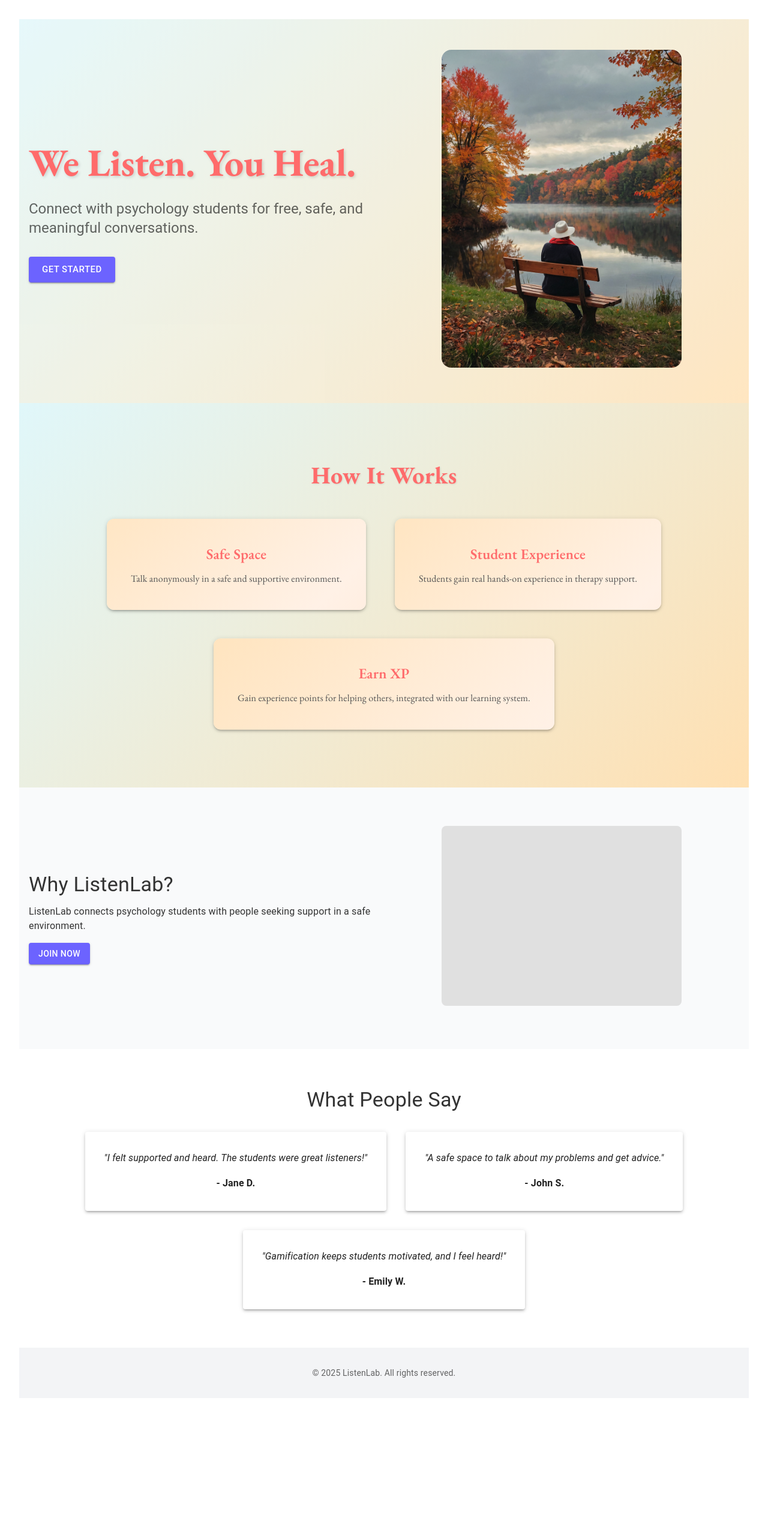
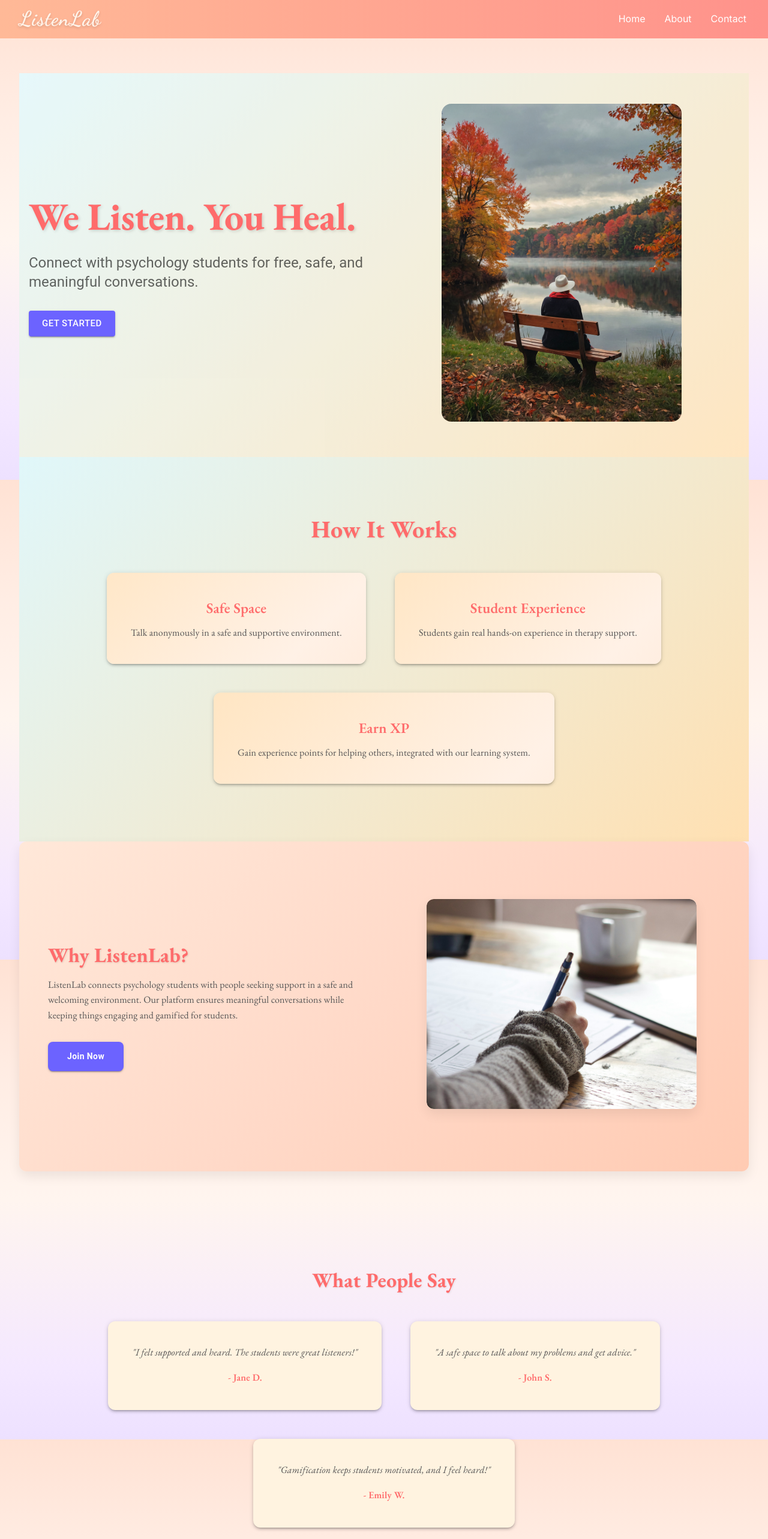
Before and after one commit to Zaymerstone/Hackathon_Mental_Health_Project, a React (Vite) app in the folder frontend/: page / in a window 1280 px wide. Shown: the top 2566 px of the page at 60% size. Before the commit the page ends 2363 px from the top, so only its background shows below. Built offline with nearby package versions, Linux system fonts and the light colour scheme; a web font is replaced by a local one.

Commit message:
Created aesthetic landing page

```diff
--- a/frontend/index.html
+++ b/frontend/index.html
@@ -5,6 +5,7 @@
     <link rel="preconnect" href="https://fonts.gstatic.com" crossorigin />
     <link
       href="https://fonts.googleapis.com/css2?
+      family=Dancing+Script:wght@600;700&display=swap
     family=Inter:wght@400;500;600;700&
     family=Poppins:wght@400;500;600;700&
     family=Dancing+Script:wght@400;500;600;700&
--- a/frontend/src/App.jsx
+++ b/frontend/src/App.jsx
@@ -1,11 +1,16 @@
 import React from "react";
 import "./styles/App.css";
 import Home from "./pages/Home.jsx";
+import Navbar from "./components/Navbar.jsx";
+import Footer from "./components/Footer.jsx";
+import Box from "@mui/material/Box";
 
 function App() {
   return (
-    <div>
+    <div className="page-container">
+      <Navbar />
       <Home />
+      <Footer />
     </div>
   );
 }
--- /dev/null
+++ b/frontend/src/components/Footer.jsx
@@ -0,0 +1,70 @@
+// src/components/Footer.jsx
+import React from "react";
+import { Box, Typography, Link } from "@mui/material";
+
+const Footer = () => {
+  return (
+    <Box
+      sx={{
+        mt: 8,
+        py: 6,
+        px: 3,
+        textAlign: "center",
+        background: "linear-gradient(135deg, #D9E4FF 0%, #FFE0DE 100%)",
+        borderTop: "2px solid rgba(255,255,255,0.4)",
+        boxShadow: "0 -4px 20px rgba(0,0,0,0.05)",
+      }}
+    >
+      {/* Brand */}
+      <Typography
+        variant="h4"
+        sx={{
+          fontFamily: "'Dancing Script', cursive",
+          color: "#FFBFA5",
+          fontWeight: 700,
+          textShadow: "0px 2px 6px rgba(0,0,0,0.15)",
+          mb: 2,
+          userSelect: "none",
+        }}
+      >
+        ListenLab
+      </Typography>
+
+      {/* Footer Links */}
+      <Box sx={{ display: "flex", justifyContent: "center", gap: 4, mb: 3 }}>
+        {["Privacy", "Terms", "Support"].map((text) => (
+          <Link
+            key={text}
+            href="#"
+            underline="none"
+            sx={{
+              fontFamily: "EB Garamond, serif",
+              fontSize: "1rem",
+              color: "#6B4C3B", // dark warm chocolate color for readability
+              transition: "0.3s ease",
+              textShadow: "0px 1px 2px rgba(0,0,0,0.2)", // subtle depth
+              "&:hover": { color: "#FF9E80", textDecoration: "underline" }, // soft warm highlight
+            }}
+          >
+            {text}
+          </Link>
+        ))}
+      </Box>
+
+      {/* Copyright */}
+      <Typography
+        variant="body2"
+        sx={{
+          color: "#6B4C3B", // same warm chocolate
+          fontFamily: "EB Garamond, serif",
+          fontSize: "0.95rem",
+          textShadow: "0 1px 2px rgba(0,0,0,0.2)", // subtle shadow for contrast
+        }}
+      >
+        © 2025 ListenLab. All rights reserved.
+      </Typography>
+    </Box>
+  );
+};
+
+export default Footer;
--- /dev/null
+++ b/frontend/src/components/Navbar.jsx
@@ -0,0 +1,89 @@
+// src/components/Navbar.jsx
+import React from "react";
+import { AppBar, Toolbar, Typography, Box, Link } from "@mui/material";
+
+const Navbar = () => {
+  return (
+    <>
+      {/* Sticky Navbar */}
+      <AppBar
+        position="fixed"
+        elevation={0}
+        sx={{
+          background: "linear-gradient(90deg, #FFB997, #FF928B)",
+          top: 0,
+          left: 0,
+        }}
+      >
+        <Toolbar
+          sx={{
+            display: "flex",
+            justifyContent: "space-between",
+            px: { xs: 2, md: 4 },
+          }}
+        >
+          {/* Logo — updated aesthetic soft psychology vibe */}
+          <Typography
+            variant="h4"
+            sx={{
+              fontFamily: "'Dancing Script', cursive",
+              fontWeight: 700,
+              color: "#FFF4EA",
+              letterSpacing: "1px",
+              textShadow: "0px 2px 4px rgba(0,0,0,0.15)",
+              userSelect: "none",
+            }}
+          >
+            ListenLab
+          </Typography>
+
+          {/* Navigation Links */}
+          <Box sx={{ display: "flex", gap: 3 }}>
+            {["Home", "About", "Contact"].map((text) => (
+              <Link
+                key={text}
+                href={`#${text.toLowerCase()}`}
+                underline="none"
+                color="inherit"
+                sx={{
+                  fontSize: "1rem",
+                  cursor: "pointer",
+                  position: "relative",
+                  px: 0.5,
+
+                  "&:hover": {
+                    color: "#FFE8D6", // warm cream
+                  },
+                  "&:active": {
+                    color: "#FFD4C2", // slightly deeper warm peach
+                  },
+
+                  "&::after": {
+                    content: '""',
+                    position: "absolute",
+                    left: 0,
+                    bottom: -3,
+                    width: "0%",
+                    height: "2px",
+                    backgroundColor: "#FFE8D6",
+                    transition: "width 0.3s ease",
+                  },
+                  "&:hover::after": {
+                    width: "100%",
+                  },
+                }}
+              >
+                {text}
+              </Link>
+            ))}
+          </Box>
+        </Toolbar>
+      </AppBar>
+
+      {/* Page Content Wrapper */}
+      <Box sx={{ pt: "90px" }}>{/* your content */}</Box>
+    </>
+  );
+};
+
+export default Navbar;
--- a/frontend/src/pages/Home.jsx
+++ b/frontend/src/pages/Home.jsx
@@ -3,8 +3,7 @@ import React from "react";
 import Hero from "../components/Hero.jsx";
 import Features from "../components/Features.jsx";
 import { Box, Typography, Grid, Paper, Button } from "@mui/material";
-// Optional: import your illustration
-// import illustration from "../assets/mental_health_illustration.svg";
+import sessionImg from "../assets/session.png";
 
 const testimonials = [
   {
@@ -33,13 +32,18 @@ const Home = () => {
       {/* Illustration / Call to Action Section */}
       <Box
         sx={{
-          py: 8,
+          py: 12,
           px: 2,
           display: "flex",
           flexDirection: { xs: "column", md: "row" },
           alignItems: "center",
           justifyContent: "center",
-          bgcolor: "#F9FAFB",
+          textAlign: "center",
+          borderRadius: 3,
+          background:
+            "linear-gradient(135deg, #FFE8D9 0%, #FFD9C8 50%, #FFCBB3 100%)",
+          boxShadow: "0 8px 20px rgba(0,0,0,0.08)",
+          mb: 8,
         }}
       >
         {/* Left side text */}
@@ -48,54 +52,144 @@ const Home = () => {
             flex: 1,
             textAlign: { xs: "center", md: "left" },
             mb: { xs: 4, md: 0 },
+            px: { xs: 2, md: 4 },
           }}
         >
-          <Typography variant="h4" gutterBottom>
+          <Typography
+            variant="h4"
+            gutterBottom
+            sx={{
+              fontFamily: "EB Garamond, serif",
+              fontWeight: 700,
+              color: "#FF6B6B",
+              textShadow: "1px 1px 3px rgba(0,0,0,0.12)",
+              mb: 2,
+            }}
+          >
             Why ListenLab?
           </Typography>
-          <Typography variant="body1" sx={{ mb: 2 }}>
+          <Typography
+            variant="body1"
+            sx={{
+              fontFamily: "EB Garamond, serif",
+              color: "#555555",
+              mb: 4,
+              lineHeight: 1.6,
+            }}
+          >
             ListenLab connects psychology students with people seeking support
-            in a safe environment.
+            in a safe and welcoming environment. Our platform ensures meaningful
+            conversations while keeping things engaging and gamified for
+            students.
           </Typography>
           <Button
             variant="contained"
-            sx={{ bgcolor: "#6C63FF", "&:hover": { bgcolor: "#5a54d1" } }}
+            sx={{
+              bgcolor: "#6C63FF",
+              "&:hover": { bgcolor: "#5a54d1" },
+              fontWeight: 600,
+              py: 1.5,
+              px: 4,
+              borderRadius: 2,
+              textTransform: "none",
+            }}
           >
             Join Now
           </Button>
         </Box>
 
         {/* Right side illustration */}
-        <Box sx={{ flex: 1, textAlign: "center" }}>
-          {/* <img src={illustration} alt="Mental Health" style={{ width: "100%", maxWidth: 400 }} /> */}
+        <Box
+          sx={{
+            flex: 1,
+            textAlign: "center",
+            px: { xs: 2, md: 4 },
+          }}
+        >
           <Box
             sx={{
               width: "100%",
-              maxWidth: 400,
-              height: 300,
-              bgcolor: "#E0E0E0",
-              borderRadius: 2,
+              maxWidth: 450,
+              height: 350,
+              borderRadius: 3,
+              background:
+                "linear-gradient(135deg, #FFD9C8 0%, #FFE8D9 50%, #FFF1EC 100%)",
+              boxShadow: "0 8px 20px rgba(0,0,0,0.08)",
               display: "inline-block",
+              overflow: "hidden", // ensures rounded corners
             }}
           >
-            {/* Placeholder for illustration */}
+            <img
+              src={sessionImg}
+              alt="Session Illustration"
+              style={{
+                width: "100%",
+                height: "100%",
+                objectFit: "cover",
+                borderRadius: "inherit",
+              }}
+            />
           </Box>
         </Box>
       </Box>
 
       {/* Testimonials Section */}
-      <Box sx={{ py: 8, px: 2, bgcolor: "#FFFFFF" }}>
-        <Typography variant="h4" align="center" sx={{ mb: 4 }}>
+      <Box
+        sx={{
+          py: 12,
+          px: 2,
+          bgcolor: "transparent",
+        }}
+      >
+        <Typography
+          variant="h4"
+          align="center"
+          sx={{
+            mb: 6,
+            fontFamily: "EB Garamond, serif",
+            fontWeight: 700,
+            color: "#FF6B6B",
+            textShadow: "1px 1px 3px rgba(0,0,0,0.1)",
+          }}
+        >
           What People Say
         </Typography>
-        <Grid container spacing={4} justifyContent="center">
+        <Grid container spacing={6} justifyContent="center">
           {testimonials.map((t, idx) => (
             <Grid item xs={12} md={4} key={idx}>
-              <Paper elevation={3} sx={{ p: 4, textAlign: "center" }}>
-                <Typography variant="body1" sx={{ fontStyle: "italic", mb: 2 }}>
+              <Paper
+                elevation={3}
+                sx={{
+                  p: 5,
+                  textAlign: "center",
+                  borderRadius: 3,
+                  bgcolor: "#FFF3E0",
+                  transition: "all 0.4s ease-in-out",
+                  "&:hover": {
+                    transform: "translateY(-8px)",
+                    boxShadow: "0 8px 20px rgba(0,0,0,0.15)",
+                  },
+                }}
+              >
+                <Typography
+                  variant="body1"
+                  sx={{
+                    fontStyle: "italic",
+                    mb: 2,
+                    fontFamily: "EB Garamond, serif",
+                    color: "#555555",
+                  }}
+                >
                   "{t.feedback}"
                 </Typography>
-                <Typography variant="subtitle1" sx={{ fontWeight: 600 }}>
+                <Typography
+                  variant="subtitle1"
+                  sx={{
+                    fontWeight: 600,
+                    fontFamily: "EB Garamond, serif",
+                    color: "#FF6B6B",
+                  }}
+                >
                   - {t.name}
                 </Typography>
               </Paper>
@@ -103,13 +197,6 @@ const Home = () => {
           ))}
         </Grid>
       </Box>
-
-      {/* Footer Placeholder */}
-      <Box sx={{ py: 4, textAlign: "center", bgcolor: "#F3F4F6" }}>
-        <Typography variant="body2" color="text.secondary">
-          © 2025 ListenLab. All rights reserved.
-        </Typography>
-      </Box>
     </div>
   );
 };
--- a/frontend/src/styles/App.css
+++ b/frontend/src/styles/App.css
@@ -1,9 +1,52 @@
+/* --- GLOBAL RESET & BASE --- */
+* {
+  margin: 0;
+  padding: 0;
+  box-sizing: border-box;
+}
+
+html,
+body {
+  width: 100%;
+  min-height: 100%;
+}
+
+body {
+  font-family: "Inter", "Poppins", sans-serif;
+  color: #333;
+  line-height: 1.6;
+  overflow-x: hidden;
+
+  /* 🌥️ Soft vertical blend:
+     Top → peach (match navbar)
+     Middle → warm beige/skin tone
+     Bottom → lavender pastel (match footer)
+  */
+  background: linear-gradient(
+    180deg,
+    #ffe2d4 0%,
+    /* peach-salmon from navbar */ #ffede4 25%,
+    /* warm soft cream */ #fff5ef 50%,
+    /* skin-neutral mid */ #f4e8ff 85%,
+    /* very soft lavender */ #ede1ff 100% /* footer soft purple */
+  );
+
+  background-attachment: fixed;
+}
+
+/* --- ROOT CONTAINER (no more white edges) --- */
 #root {
-  max-width: 1280px;
-  margin: 0 auto;
-  padding: 2rem;
+  width: 100%;
+  min-height: 100vh;
   text-align: center;
 }
+
+/* --- PAGE WRAPPER (adds breathing room) --- */
+.page-container {
+  padding: 2rem; /* Content does NOT touch edges anymore */
+}
+
+/* --- You can remove the Vite defaults, but here they are cleaned up --- */
 
 .logo {
   height: 6em;
@@ -12,30 +55,7 @@
   transition: filter 300ms;
 }
 .logo:hover {
-  filter: drop-shadow(0 0 2em #646cffaa);
-}
-body {
-  font-family: "Inter", "Poppins", sans-serif;
-  color: #333; /* soft dark text */
-  line-height: 1.6;
-}
-.logo.react:hover {
-  filter: drop-shadow(0 0 2em #61dafbaa);
-}
-
-@keyframes logo-spin {
-  from {
-    transform: rotate(0deg);
-  }
-  to {
-    transform: rotate(360deg);
-  }
-}
-
-@media (prefers-reduced-motion: no-preference) {
-  a:nth-of-type(2) .logo {
-    animation: logo-spin infinite 20s linear;
-  }
+  filter: drop-shadow(0 0 2em rgba(100, 108, 255, 0.67));
 }
 
 .card {
```
Also changed, not shown: frontend/src/assets/session.png (added).
